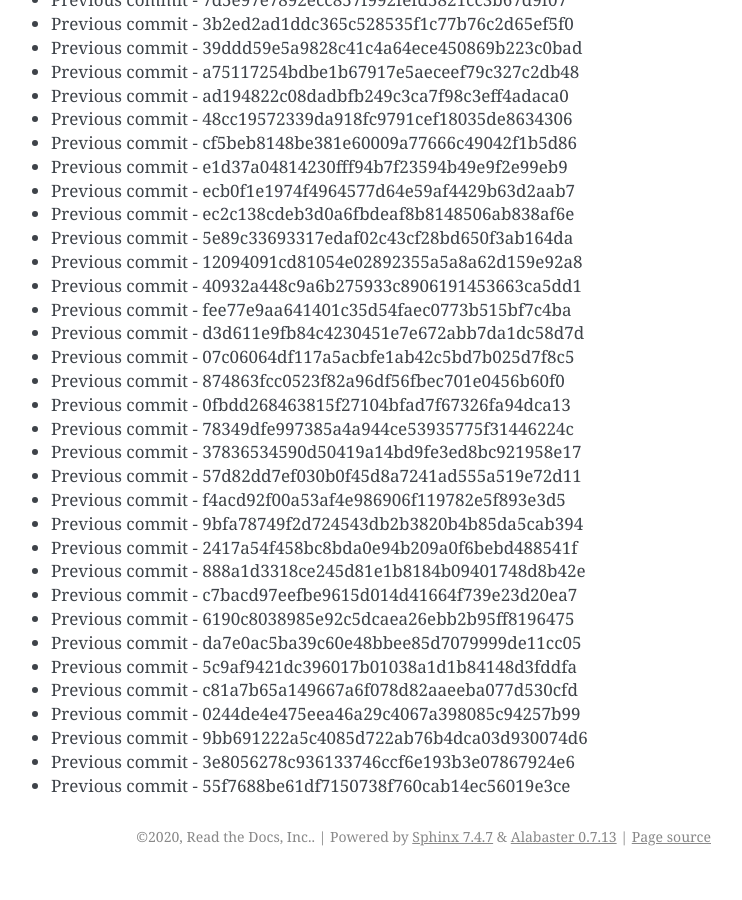
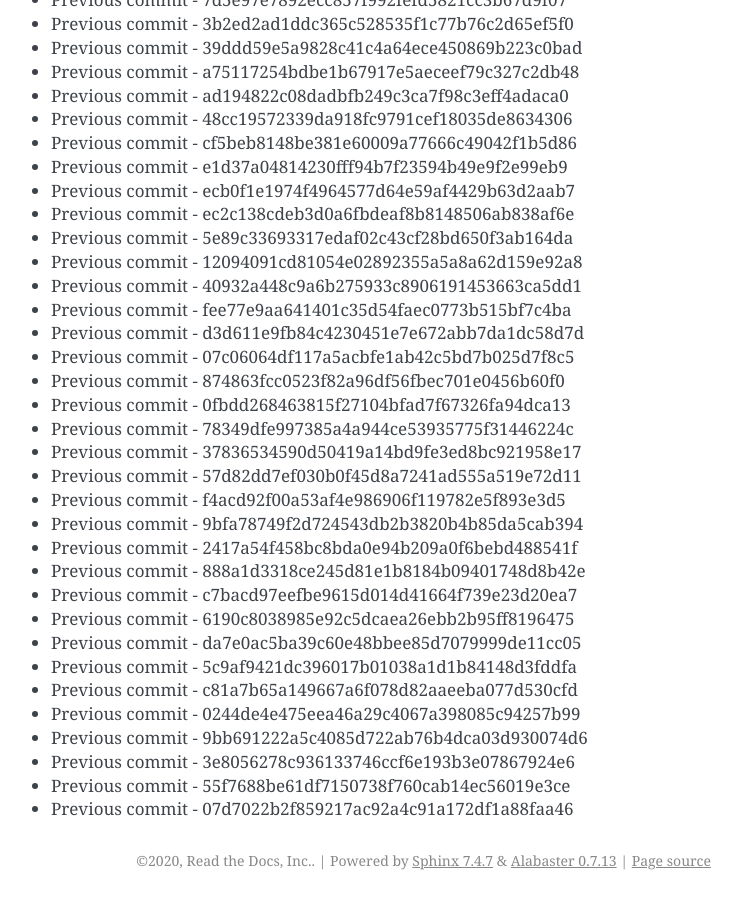
Before and after one commit to readthedocs/rtd-git-stresstest, a Sphinx documentation site: the page built from docs/updates.rst, in a window 1280 px wide and 900 px high, scrolled down 41919 px. Shown: the whole window, without its empty margins (399-1141 px from the left). Built offline with Sphinx 7.4.7, drawn with Linux system fonts in a browser that asks for light colours; before the commit the page ends 42795 px from its top, so only the background shows below that.

Commit message:
Generating commit from previous: 07d7022b2f859217ac92a4c91a172df1a88faa46

```diff
--- a/docs/updates.rst
+++ b/docs/updates.rst
@@ -1793,3 +1793,4 @@ It can be tested for any performance characteristics.
 * Previous commit - 9bb691222a5c4085d722ab76b4dca03d930074d6
 * Previous commit - 3e8056278c936133746ccf6e193b3e07867924e6
 * Previous commit - 55f7688be61df7150738f760cab14ec56019e3ce
+* Previous commit - 07d7022b2f859217ac92a4c91a172df1a88faa46
```
